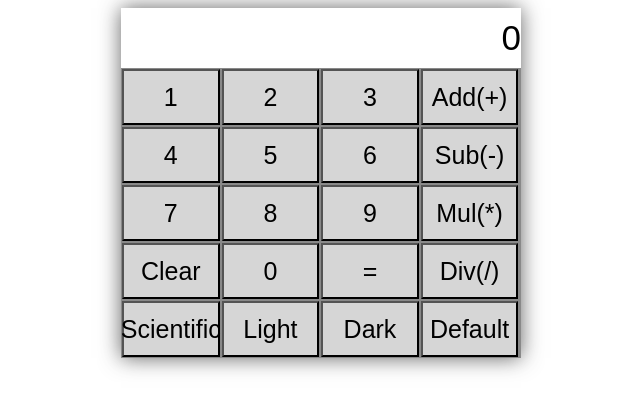
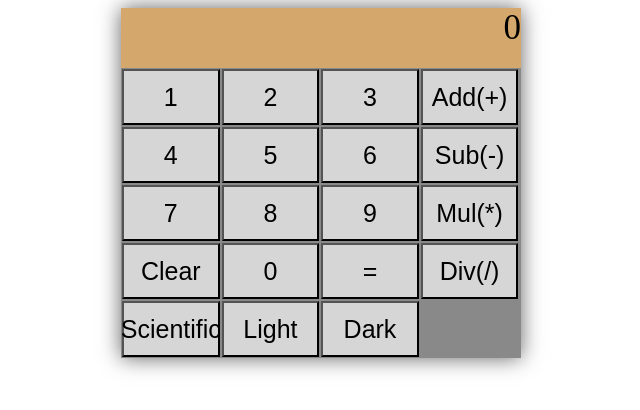
Before and after one commit to hy-roshan/Calculator, a React (Create React App) app: page / in a window 1280 px wide. Shown: the top 410 px of the page, without its empty margins (39-679 px from the left). Built offline with nearby package versions, Linux system fonts and the light colour scheme.

Commit message:
Changed functionality handled some bugs

```diff
--- a/src/Components/Calculator.css
+++ b/src/Components/Calculator.css
@@ -49,11 +49,11 @@
 
 .wrapper .display {
   width: 100%;
-  background-color: #8a837a;
+  background-color: #d4a86d;
   height: 60px;
 }
 
-.wrapper .display input {
+.wrapper .display .input {
   text-align: right;
   height: 100%;
   display: block;
--- a/src/Components/Calculator.js
+++ b/src/Components/Calculator.js
@@ -2,7 +2,7 @@ import React, { useState } from "react";
 import "./Calculator.css";
 
 export default function Calculator() {
-  const [def, setDefault] = useState(0); //default state
+  const [def, setDef] = useState(0);
   const [previous, setPrevious] = useState("");
   const [current, setCurrent] = useState("");
   const [operation, setOperation] = useState("");
@@ -10,14 +10,19 @@ export default function Calculator() {
   const [theme, setTheme] = useState(""); //light/dark theme
 
   const appendValue = (el) => {
-    setDefault(def + 1);
     const value = el.target.getAttribute("data");
+    setDef(value);
 
+    if (current === "0" && value === "0") return;
+    else if (current.startsWith("0")) {
+      setCurrent(value);
+      return;
+    }
     setCurrent(current + value);
   };
 
   const handleAllClear = () => {
-    setDefault(0);
+    setDef(0);
     setCurrent("");
     setPrevious("");
     setOperation("");
@@ -38,7 +43,7 @@ export default function Calculator() {
 
   const equals = () => {
     let value = compute();
-    if (value === undefined || value === null) return;
+    if (value == undefined || value == null) return;
 
     setCurrent(value);
     setPrevious("");
@@ -54,6 +59,11 @@ export default function Calculator() {
 
     switch (operation) {
       case "Div(/)":
+        if (previousNumber === 0 || currentNumber === 0) {
+          alert("cant divide with 0");
+          handleAllClear();
+          break;
+        }
         result = previousNumber / currentNumber;
         break;
       case "Mul(*)":
@@ -73,20 +83,34 @@ export default function Calculator() {
   };
   const scientificHandler = (el) => {
     const val = el.target.getAttribute("data");
-    val === "Square root"
-      ? setCurrent(Math.sqrt(current))
-      : val === "Square"
-      ? setCurrent(current * current)
-      : setCurrent(current * -1);
+
+    switch (val) {
+      case "Square root":
+        if (current < 0) {
+          alert("Please provide a positive integer");
+          handleAllClear();
+          break;
+        }
+        setCurrent(Math.sqrt(val));
+        break;
+      case "Square":
+        setCurrent(current * current);
+        break;
+      case "Sign":
+        setCurrent(current * -1);
+        break;
+      default:
+        return;
+    }
   };
 
   return (
     <div className="container">
       <div className="wrapper">
         <div className="display">
-          <input
-            value={def === 0 ? def : current === "" ? previous : current}
-          />
+          <div className="input">
+            {def === 0 ? def : current === "" ? previous : current}
+          </div>
         </div>
         <div className={`keypad ${theme}`}>
           <button className="btn" data={"1"} onClick={appendValue}>
@@ -128,7 +152,7 @@ export default function Calculator() {
           <button className="btn" onClick={handleAllClear}>
             Clear
           </button>
-          <button className="btn" data={"0"} onClick={appendValue}>
+          <button id="zero" className="btn" data={"0"} onClick={appendValue}>
             0
           </button>
           <button className="btn" onClick={equals}>
@@ -175,15 +199,6 @@ export default function Calculator() {
           >
             Dark
           </button>
-          <button
-            className="btn"
-            onClick={() => {
-              setTheme("");
-              document.body.style.backgroundColor = "white";
-            }}
-          >
-            Default
-          </button>
         </div>
       </div>
     </div>
```
